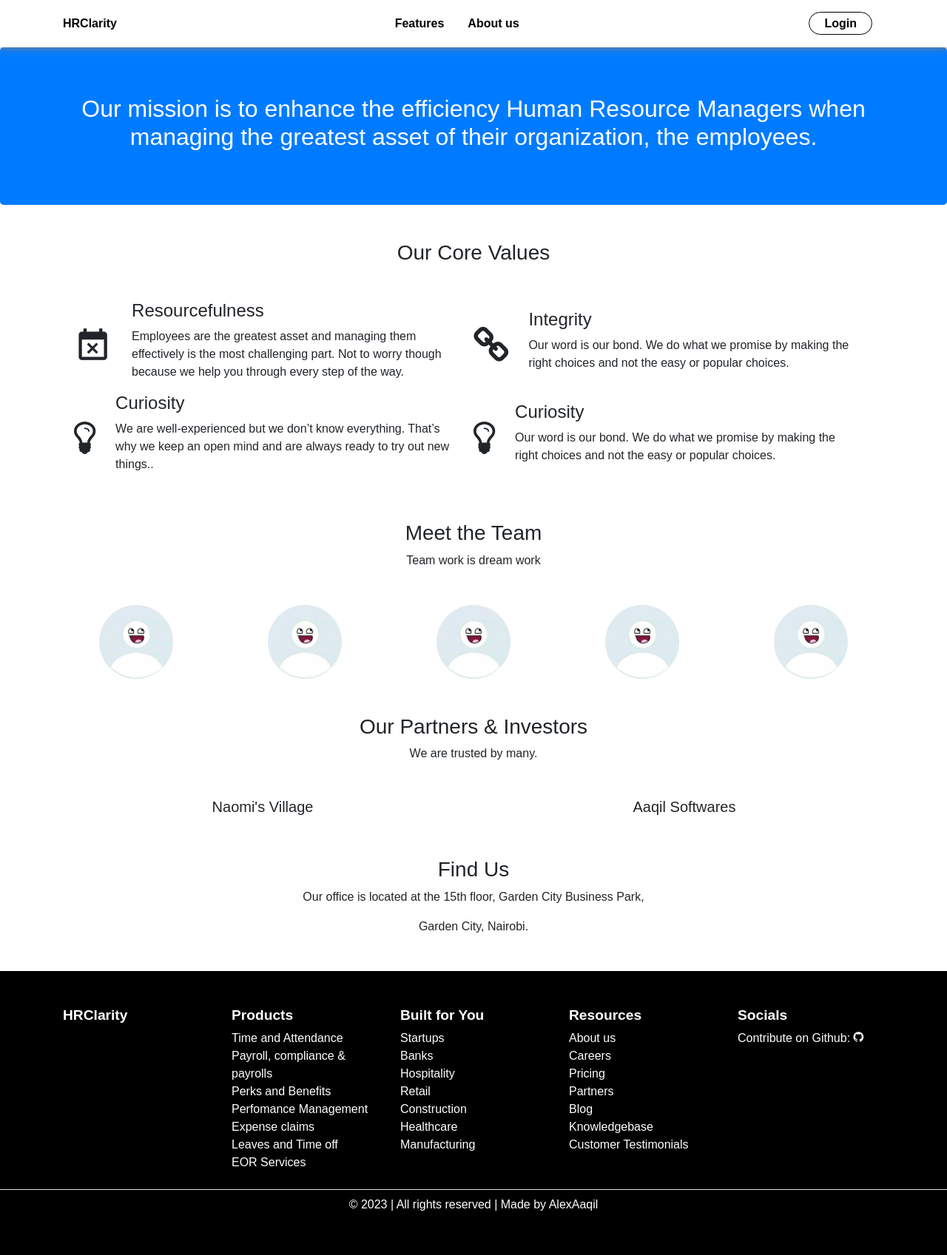
After one commit to AlexAaqil/HRClarity, a Flask app: page /about in a window 1280 px wide. The commit adds this page. Shown: the whole page at 74% size. Run offline with Flask 3, Linux system fonts and the light colour scheme; some libraries are stand-ins or nearby versions; some web fonts are replaced.

Commit message:
added an about page and made modifications to the file structure to make it more maintainable

```diff
--- a/hrms/main/routes.py
+++ b/hrms/main/routes.py
@@ -7,4 +7,9 @@ main = Blueprint('main', __name__)
 
 @main.route('/')
 def home():
-    return render_template('index.html')
+    return render_template('main/index.html')
+
+
+@main.route('/about')
+def about():
+    return render_template('main/about.html')
--- /dev/null
+++ b/hrms/static/css/_about.scss
@@ -0,0 +1,14 @@
+.About {
+    .core_values {
+        .row {
+            .col {
+                .icon {
+                    margin: 0 0.4em 0 0;
+                    span {
+                        font-size: 3.2em;
+                    }
+                }
+            }
+        }
+    }
+}
--- a/hrms/static/css/_homepage.scss
+++ b/hrms/static/css/_homepage.scss
@@ -57,7 +57,7 @@ nav .container ul {
     align-items: center;
     justify-content: center;
     background: #c33764; /* fallback colour. Make sure this is just one solid colour. */
-    background: linear-gradient(rgb(2,65,184, 0.8), rgba(195, 55, 100, 0.8)),
+    background: linear-gradient(rgb(2, 65, 184, 0.8), rgba(195, 55, 100, 0.8)),
       url("../images/app_background.jpg"); /* The least supported option. */
     background-repeat: no-repeat;
     background-size: cover;
@@ -76,6 +76,21 @@ nav .container ul {
 
     p {
       font-size: 1.3em;
+    }
+  }
+
+  .About {
+    padding: 1em 2.5em;
+
+    ul {
+      list-style: none;
+      display: flex;
+      gap: 2.5em;
+
+      li {
+        a {
+          font-size: 1.8em;
+        }
       }
     }
   }
@@ -109,27 +124,22 @@ nav .container ul {
       }
     }
   }
-
-.About {
-  padding: 1em 2.5em;
-
-  ul {
-    list-style: none;
-    display: flex;
-    gap: 2.5em;
-
-    li {
-      a {
-        font-size: 1.8em;
-      }
-    }
-  }
 }
 
 footer {
   background: #000;
   color: #fff;
   padding: 1em 0;
+
+  a {
+    text-decoration: none;
+    color: #fff;
+
+    &:hover {
+        text-decoration: none;
+        color:rgb(13, 167, 218);
+    }
+  }
 
   h4 {
     font-size: 1.2em;
--- a/hrms/static/css/styles.css
+++ b/hrms/static/css/styles.css
@@ -83,47 +83,53 @@ nav .container ul {
 .Homepage .hero_section p {
   font-size: 1.3em;
 }
-
-.Features {
+.Homepage .About {
+  padding: 1em 2.5em;
+}
+.Homepage .About ul {
+  list-style: none;
+  display: flex;
+  gap: 2.5em;
+}
+.Homepage .About ul li a {
+  font-size: 1.8em;
+}
+.Homepage .Features {
   padding: 2em 2.5em;
 }
-.Features .feature {
+.Homepage .Features .feature {
   display: grid;
   grid-template-columns: 1fr 2fr;
   gap: 2em;
   margin: 0 0 3em;
 }
-.Features .feature .details {
+.Homepage .Features .feature .details {
   display: flex;
   flex-direction: column;
   justify-content: center;
 }
-.Features .feature .image img {
+.Homepage .Features .feature .image img {
   width: 100%;
 }
-.Features .feature:nth-of-type(2) {
+.Homepage .Features .feature:nth-of-type(2) {
   grid-template-columns: 2fr 1fr;
 }
-.Features .feature:nth-of-type(2) .image {
+.Homepage .Features .feature:nth-of-type(2) .image {
   order: -1;
-}
-
-.About {
-  padding: 1em 2.5em;
-}
-.About ul {
-  list-style: none;
-  display: flex;
-  gap: 2.5em;
-}
-.About ul li a {
-  font-size: 1.8em;
 }
 
 footer {
   background: #000;
   color: #fff;
   padding: 1em 0;
+}
+footer a {
+  text-decoration: none;
+  color: #fff;
+}
+footer a:hover {
+  text-decoration: none;
+  color: rgb(13, 167, 218);
 }
 footer h4 {
   font-size: 1.2em;
@@ -134,6 +140,13 @@ footer p {
 }
 footer .copyright {
   text-align: center;
+}
+
+.About .core_values .row .col .icon {
+  margin: 0 0.4em 0 0;
+}
+.About .core_values .row .col .icon span {
+  font-size: 3.2em;
 }
 
 .Authentication {
--- a/hrms/static/css/styles.scss
+++ b/hrms/static/css/styles.scss
@@ -16,5 +16,6 @@ form {
 }
 
 @import "homepage";
+@import "about";
 @import "authentication";
 @import "app";
--- /dev/null
+++ b/hrms/templates/main/about.html
@@ -0,0 +1,102 @@
+{% extends "main_layout.html" %} {% block body %} {% include 'main/navbar.html' %}
+<section class="About">
+  <div class="jumbotron bg-primary text-white mb-5 hero">
+    <div class="container">
+        <h2 class="text-center">Our mission is to enhance the efficiency Human Resource Managers when managing the greatest asset of their organization, the employees.</h2>
+    </div>
+  </div>
+
+  <div class="container mt-5 mb-5 core_values">
+    <h3 class="text-center mb-5">Our Core Values</h3>
+    <div class="container row">
+        <div class="col col-lg-6 d-flex align-items-center">
+            <div class="icon text-center">
+                <span class="icon icon-event_busy"></span>
+            </div>
+            <div class="text">
+                <h4>Resourcefulness</h4>
+                <p>Employees are the greatest asset and managing them effectively is the most challenging part. Not to worry though because we help you through every step of the way.</p>
+            </div>
+        </div>
+
+        <div class="col col-lg-6 d-flex align-items-center">
+            <div class="icon text-center">
+                <span class="icon icon-chain"></span>
+            </div>
+            <div class="text">
+                <h4>Integrity</h4>
+                <p>Our word is our bond. We do what we promise by making the right choices and not the easy or popular choices.</p>
+            </div>
+        </div>
+
+        <div class="col col-lg-6 d-flex align-items-center">
+            <div class="icon text-center">
+                <span class="icon icon-lightbulb-o"></span>
+            </div>
+            <div class="text">
+                <h4>Curiosity</h4>
+                <p>We are well-experienced but we don’t know everything. That’s why we keep an open mind and are always ready to try out new things..</p>
+            </div>
+        </div>
+
+        <div class="col col-lg-6 d-flex align-items-center">
+            <div class="icon text-center">
+                <span class="icon icon-lightbulb-o"></span>
+            </div>
+            <div class="text">
+                <h4>Curiosity</h4>
+                <p>Our word is our bond. We do what we promise by making the right choices and not the easy or popular choices.</p>
+            </div>
+        </div>
+    </div>
+  </div>
+
+  <div class="container mt-5 mb-5 the_team">
+    <h3 class="text-center">Meet the Team</h3>
+    <p class="text-center mb-5">Team work is dream work</p>
+    <div class="row justify-content-center">
+        <div class="col text-center">
+            <img src="{{ url_for('static', filename='images/default.jpg') }}" alt="Profile_Pic" class="rounded-circle" width="100" height="100">
+        </div>
+
+        <div class="col text-center">
+            <img src="{{ url_for('static', filename='images/default.jpg') }}" alt="Profile_Pic" class="rounded-circle" width="100" height="100">
+        </div>
+
+        <div class="col text-center">
+            <img src="{{ url_for('static', filename='images/default.jpg') }}" alt="Profile_Pic" class="rounded-circle" width="100" height="100">
+        </div>
+
+        <div class="col text-center">
+            <img src="{{ url_for('static', filename='images/default.jpg') }}" alt="Profile_Pic" class="rounded-circle" width="100" height="100">
+        </div>
+
+        <div class="col text-center">
+            <img src="{{ url_for('static', filename='images/default.jpg') }}" alt="Profile_Pic" class="rounded-circle" width="100" height="100">
+        </div>
+    </div>
+  </div>
+
+  <div class="container mt-5 mb-5 partners">
+    <h3 class="text-center">Our Partners & Investors</h3>
+    <p class="text-center mb-5">We are trusted by many.</p>
+    <div class="row justify-content-center">
+        <div class="col text-center">
+            <h5>Naomi's Village</h5>
+        </div>
+
+        <div class="col text-center">
+            <h5>Aaqil Softwares</h5>
+        </div>
+    </div>
+  </div>
+
+  <div class="container mt-5 mb-5 location">
+    <h3 class="text-center">Find Us</h3>
+    <p class="text-center">Our office is located at the 15th floor, Garden City Business Park,</p>
+    <p class="text-center">Garden City, Nairobi.</p>
+  </div>
+
+  {% include 'main/footer.html' %}
+</section>
+{% endblock body %}
--- /dev/null
+++ b/hrms/templates/main/footer.html
@@ -0,0 +1,54 @@
+  <footer class="pt-5 pb-5">
+    <div class="container">
+      <div class="row">
+        <div class="col">
+          <h4>HRClarity</h4>
+        </div>
+
+        <div class="col">
+            <h4>Products</h4>
+            <p>Time and Attendance</p>
+            <p>Payroll, compliance & payrolls</p>
+            <p>Perks and Benefits</p>
+            <p>Perfomance Management</p>
+            <p>Expense claims</p>
+            <p>Leaves and Time off</p>
+            <p>EOR Services</p>
+        </div>
+
+        <div class="col">
+          <h4>Built for You</h4>
+          <p>Startups</p>
+          <p>Banks</p>
+          <p>Hospitality</p>
+          <p>Retail</p>
+          <p>Construction</p>
+          <p>Healthcare</p>
+          <p>Manufacturing</p>
+        </div>
+
+        <div class="col">
+            <h4>Resources</h4>
+            <p><a href="{{ url_for('main.about') }}">About us</a></p>
+            <p>Careers</p>
+            <p>Pricing</p>
+            <p>Partners</p>
+            <p>Blog</p>
+            <p>Knowledgebase</p>
+            <p>Customer Testimonials</p>
+        </div>
+
+        <div class="col">
+            <h4>Socials</h4>
+            <p>
+                Contribute on Github: <span class="icon icon-github"></span>
+                <a href="https://github.com/AlexAaqil/HRClarity"></a>
+          </p>
+        </div>
+      </div>
+    </div>
+
+    <div class="copyright mt-4 border-top p-2">
+      <p>&copy; 2023 | All rights reserved | Made by AlexAaqil</p>
+    </div>
+  </footer>
--- a/hrms/templates/navbar.html
+++ b/hrms/templates/main/navbar.html
@@ -2,7 +2,11 @@
   <div class="container">
     <a href="{{ url_for('main.home') }}" class="brand">HRClarity</a>
     <ul>
-      <li><a href="{{ url_for('main.home') }}">Home</a></li>
+      <li><a href="#">Features</a></li>
+      <li><a href="{{ url_for('main.about') }}">About us</a></li>
+    </ul>
+
+    <ul>
       <li>
         <a href="{{ url_for('user.login') }}" class="action_btn">Login</a>
       </li>
```
Also changed, not shown: hrms/templates/main/index.html (renamed from hrms/templates/index.html, +3 -56 lines), hrms/static/images/default.jpg (added), 1 other file. Lines whose indentation alone changed are shown as unchanged.
